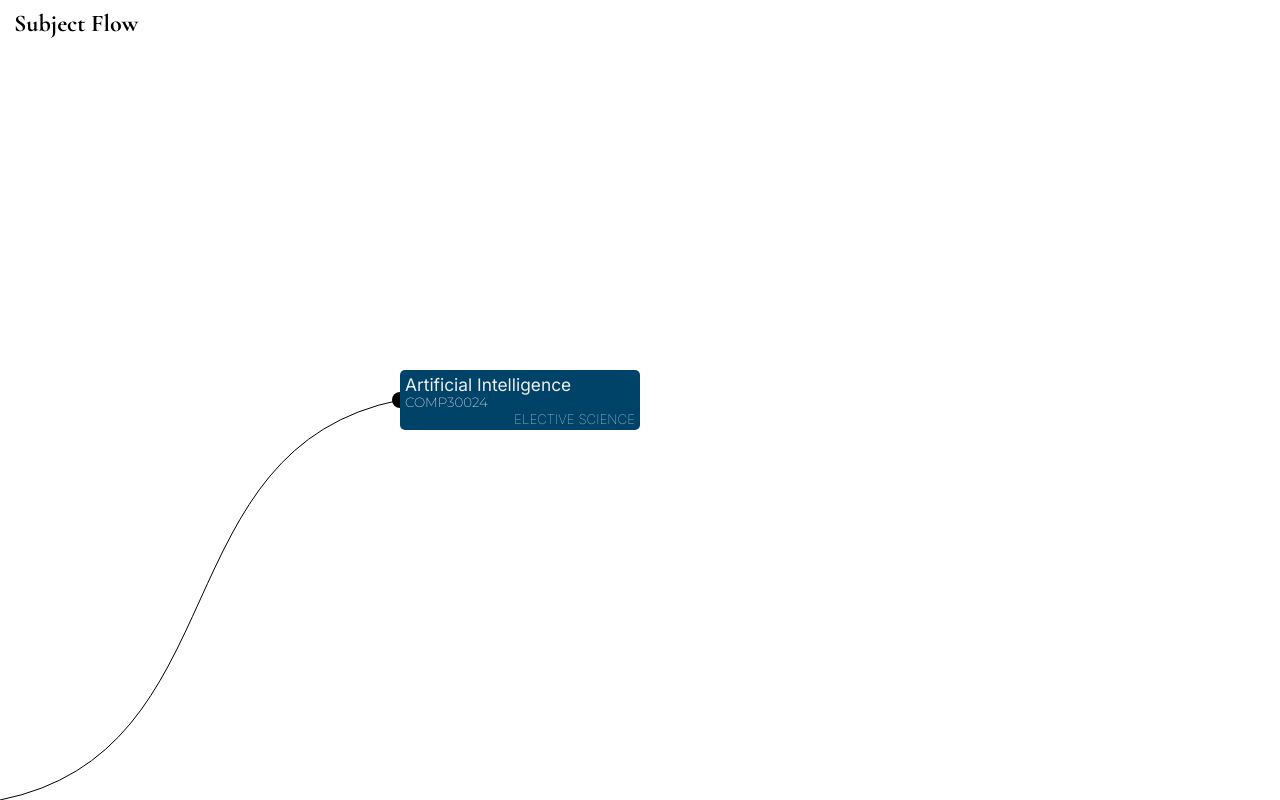
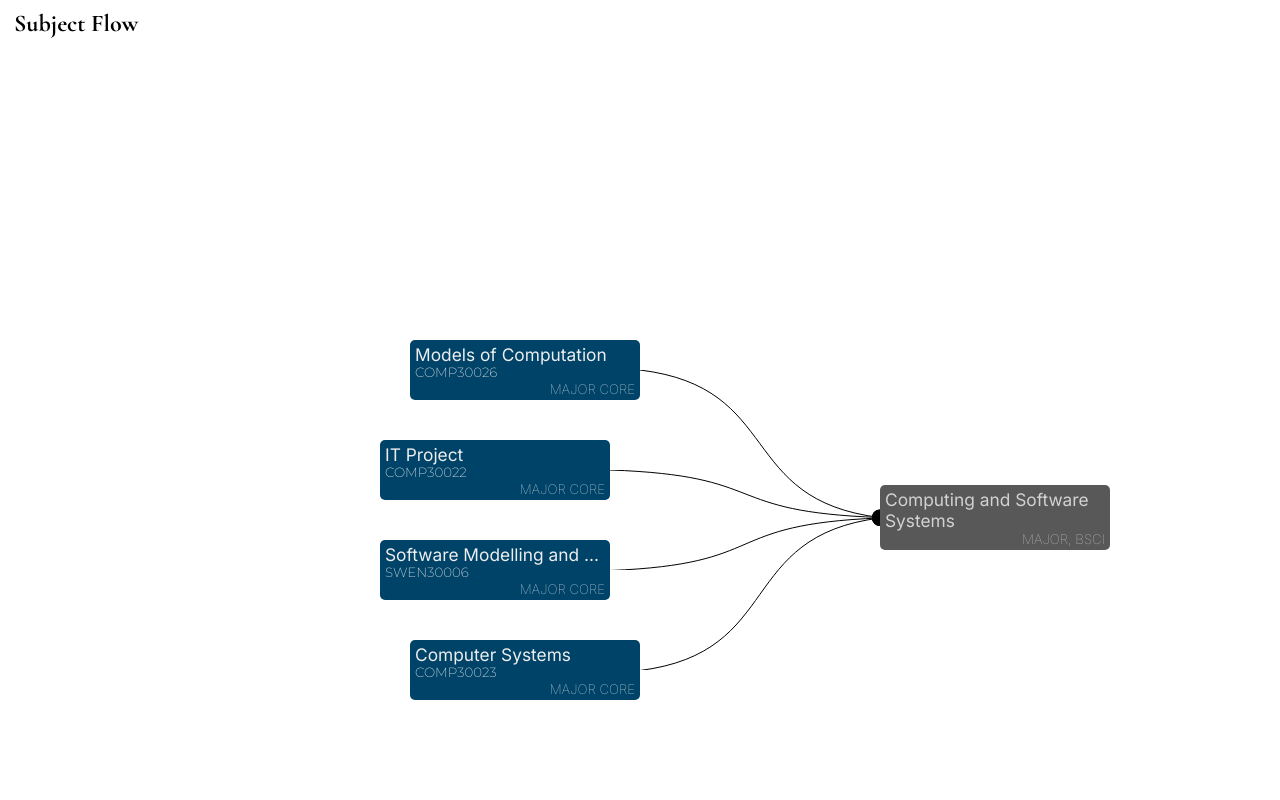
Before and after one commit to SubjectFlow/subjectflow-frontend, a React (Create React App) app: page / in a window 1280 px wide. Built offline with nearby package versions, Linux system fonts and the light colour scheme.

Commit message:
added hard coded test based off figma

```diff
--- a/src/App.tsx
+++ b/src/App.tsx
@@ -7,17 +7,72 @@ function App() {
   return (
     <div className="app">
       <header className="app__header">Subject Flow</header>
-      <Node
-        mainColour="#004369"
-        accentColour="#EDEDED"
-        position={{ x: 400, y: 370 }}
-        title="Artificial Intelligence"
-        code="COMP30024"
-        type="ELECTIVE SCIENCE"
-      />
-      <Arrow start={{ x: 0, y: 0 }} end={{ x: 400, y: 400 }} />
+      <HardCodedTest />
     </div>
   );
 }
 
+function HardCodedTest() {
+  return (
+    <>
+      <Node
+        mainColour="#004369"
+        accentColour="#EDEDED"
+        position={{ x: window.innerWidth - 870, y: window.innerHeight - 400 }}
+        title="Models of Computation"
+        code="COMP30026"
+        type="MAJOR CORE"
+      />
+      <Node
+        mainColour="#004369"
+        accentColour="#EDEDED"
+        position={{ x: window.innerWidth - 900, y: window.innerHeight - 500 }}
+        title="IT Project"
+        code="COMP30022"
+        type="MAJOR CORE"
+      />
+      <Node
+        mainColour="#004369"
+        accentColour="#EDEDED"
+        position={{ x: window.innerWidth - 900, y: window.innerHeight - 600 }}
+        title="Software Modelling and Design"
+        code="SWEN30006"
+        type="MAJOR CORE"
+      />
+      <Node
+        mainColour="#004369"
+        accentColour="#EDEDED"
+        position={{ x: window.innerWidth - 870, y: window.innerHeight - 700 }}
+        title="Computer Systems"
+        code="COMP30023"
+        type="MAJOR CORE"
+      />
+      <Node
+        mainColour="#585858"
+        accentColour="#D2D2D2"
+        position={{ x: window.innerWidth - 400, y: window.innerHeight - 550 }}
+        title="Computing and Software Systems"
+        type="MAJOR, BSCI"
+        major={true}
+      />
+      <Arrow
+        start={{ x: window.innerWidth - 640, y: window.innerHeight - 670 }}
+        end={{ x: window.innerWidth - 400, y: window.innerHeight - 517.5 }}
+      />
+      <Arrow
+        start={{ x: window.innerWidth - 670, y: window.innerHeight - 570 }}
+        end={{ x: window.innerWidth - 400, y: window.innerHeight - 517.5 }}
+      />
+      <Arrow
+        start={{ x: window.innerWidth - 670, y: window.innerHeight - 470 }}
+        end={{ x: window.innerWidth - 400, y: window.innerHeight - 517.5 }}
+      />
+      <Arrow
+        start={{ x: window.innerWidth - 640, y: window.innerHeight - 370 }}
+        end={{ x: window.innerWidth - 400, y: window.innerHeight - 517.5 }}
+      />
+    </>
+  );
+}
+
 export default App;
--- a/src/components/Arrow.tsx
+++ b/src/components/Arrow.tsx
@@ -43,7 +43,7 @@ function Arrow(props: ArrowProps) {
     svgLineStart.y = diff.y + headRadius;
     svgLineEnd.y = headRadius;
     bottom = props.start.y;
-  } else bottom = props.end.y;
+  } else bottom = props.end.y - headRadius;
 
   const svgLineDiff: Point = {
     x: svgLineEnd.x - svgLineStart.x,
--- a/src/components/Node.tsx
+++ b/src/components/Node.tsx
@@ -7,8 +7,9 @@ type NodeProps = {
   accentColour: Colour;
   position: Point;
   title: string;
-  code: string;
+  code?: string;
   type: string;
+  major?: boolean;
 };
 
 function Node(props: NodeProps) {
@@ -22,8 +23,17 @@ function Node(props: NodeProps) {
         left: props.position.x
       }}
     >
-      <div className="node__title">{props.title}</div>
-      <div className="node__code">{props.code}</div>
+      <div
+        className="node__title"
+        style={props.major ? { overflow: "visible", whiteSpace: "normal" } : {}}
+      >
+        {props.title}
+      </div>
+      {!props.major && (
+        <div className="node__code">
+          {props.major ? " " : props.code ? props.code : " "}
+        </div>
+      )}
       <div className="node__type">{props.type}</div>
     </div>
   );
--- a/src/styles/Node.css
+++ b/src/styles/Node.css
@@ -1,11 +1,15 @@
 .node {
   border-radius: 5px;
   font-family: "Inter", sans-serif;
+  display: flex;
+  flex-direction: column;
+  justify-content: space-between;
   position: absolute;
   text-align: left;
   padding: 4px 5px 3px 5px;
   width: 230px;
-  height: min-content;
+  min-height: 60px;
+  box-sizing: border-box;
 }
 
 .node__title {
```
Also changed, not shown: 2 other files (tests, documents, lock files or other folders).
